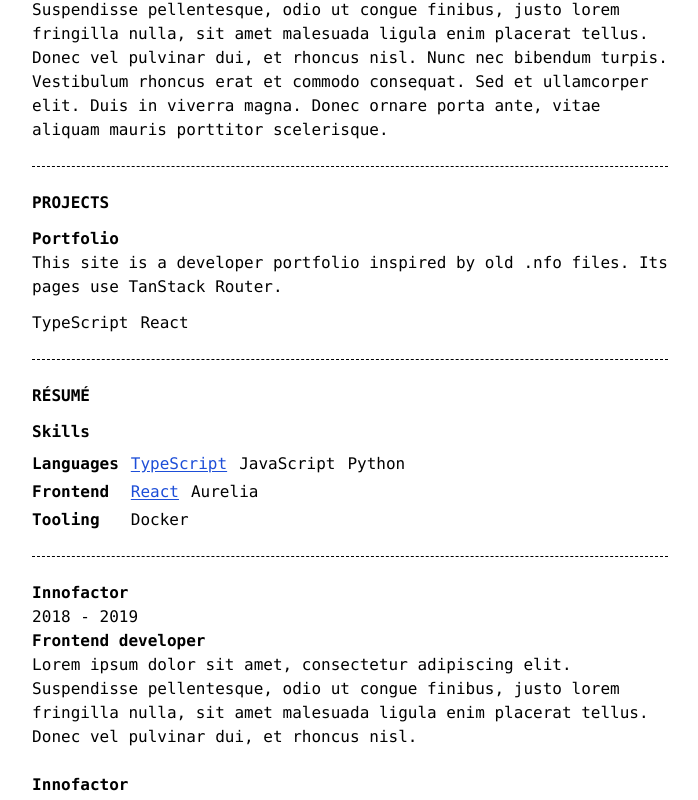
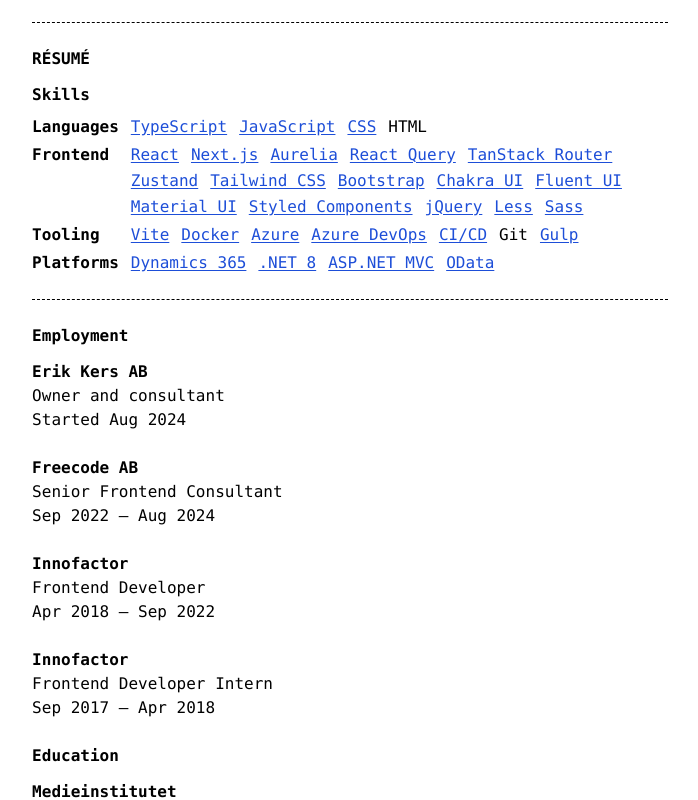
Before and after one commit to erik-kers/portfolio, a React (Vite) app: page / in a window 1280 px wide. Shown: the part 874-1674 px from the top of the page, without its empty margins (290-988 px from the left). Built offline with nearby package versions, Linux system fonts and the light colour scheme.

Commit message:
Simplify portfolio navigation and add CV content

```diff
--- a/src/App.tsx
+++ b/src/App.tsx
@@ -5,6 +5,9 @@ import Text from '@/components/Text'
 import ResumeCard from '@/components/ResumeCard'
 import ProjectCard from '@/components/ProjectCard'
 import Skills from '@/components/Skills'
+import about from '@/data/about.json'
+import education from '@/data/education.json'
+import employment from '@/data/employment.json'
 import projects from '@/data/projects.json'
 import { skillsById } from '@/data/skills'
 
@@ -20,16 +23,13 @@ export default function App() {
   )
 }
 
-export function Description() {
+function Description() {
   return (
-    <section className="nfo-section" aria-labelledby="about-heading">
-      <h2 id="about-heading">About</h2>
-      <Text gutterBottom>
-        Lorem ipsum dolor sit amet, consectetur adipiscing elit. Suspendisse pellentesque, odio ut congue finibus, justo lorem fringilla nulla, sit amet malesuada ligula enim placerat tellus. Donec vel pulvinar dui, et rhoncus nisl. Nunc nec bibendum turpis. Vestibulum rhoncus erat et commodo consequat. Sed et ullamcorper elit. Duis in viverra magna. Donec ornare porta ante, vitae aliquam mauris porttitor scelerisque.
-      </Text>
-      <Text>
-        Lorem ipsum dolor sit amet, consectetur adipiscing elit. Suspendisse pellentesque, odio ut congue finibus, justo lorem fringilla nulla, sit amet malesuada ligula enim placerat tellus. Donec vel pulvinar dui, et rhoncus nisl. Nunc nec bibendum turpis. Vestibulum rhoncus erat et commodo consequat. Sed et ullamcorper elit. Duis in viverra magna. Donec ornare porta ante, vitae aliquam mauris porttitor scelerisque.
-      </Text>
+    <section className="nfo-section" aria-labelledby="about">
+      <h2 id="about">About</h2>
+      {about.map((paragraph, index) => (
+        <Text key={paragraph} gutterBottom={index < about.length - 1}>{paragraph}</Text>
+      ))}
     </section>
   )
 }
@@ -55,14 +55,19 @@ export function Projects({ skill }: { skill?: string }) {
   )
 }
 
-export function Resume() {
+function Resume() {
   return (
-    <section className="nfo-section" aria-labelledby="rés-heading">
-      <h2 id="rés-heading">Résumé</h2>
+    <section className="nfo-section" aria-labelledby="resume">
+      <h2 id="resume">Résumé</h2>
       <Skills />
-      <ResumeCard />
-      <ResumeCard />
-      <ResumeCard />
+      <h3 className="mb-3 font-bold">Employment</h3>
+      <ul>
+        {employment.map(entry => <ResumeCard key={entry.id} {...entry} />)}
+      </ul>
+      <h3 className="mt-6 mb-3 font-bold">Education</h3>
+      <ul>
+        {education.map(entry => <ResumeCard key={entry.id} {...entry} />)}
+      </ul>
     </section>
   )
 }
@@ -71,7 +76,6 @@ export function Home() {
   return (
     <>
       <Description />
-      <Projects />
       <Resume />
     </>
   )
--- a/src/components/Navigation/Nagivation.tsx
+++ b/src/components/Navigation/Nagivation.tsx
@@ -4,10 +4,10 @@ export default function Navigation() {
   return (
     <nav className="nfo-nav" aria-label="Main navigation">
       <ul>
-        <li><Link to="/" activeOptions={{ exact: true }}>Home</Link></li>
-        <li><Link to="/description">About</Link></li>
+        <li><Link to="/" activeOptions={{ exact: true, includeHash: true }}>Home</Link></li>
+        <li><Link to="/" hash="about" activeOptions={{ exact: true, includeHash: true }}>About</Link></li>
         <li><Link to="/projects">Projects</Link></li>
-        <li><Link to="/resume">Résumé</Link></li>
+        <li><Link to="/" hash="resume" activeOptions={{ exact: true, includeHash: true }}>Résumé</Link></li>
       </ul>
     </nav>
   )
--- a/src/components/ProjectCard/ProjectCard.tsx
+++ b/src/components/ProjectCard/ProjectCard.tsx
@@ -2,14 +2,16 @@ import { skillsById } from '@/data/skills'
 
 type ProjectCardProps = {
   title: string
+  period?: string
   description: string
   skills: string[]
 }
 
-export default function ProjectCard({ title, description, skills }: ProjectCardProps) {
+export default function ProjectCard({ title, period, description, skills }: ProjectCardProps) {
   return (
     <article className="nfo-entry">
       <h3 className="font-bold">{title}</h3>
+      {period && <p className="mb-1">{period}</p>}
       <p>{description}</p>
       <ul className="nfo-skill-list mt-3" aria-label="Skills used">
         {skills.map(id => {
--- a/src/components/ResumeCard/ResumeCard.tsx
+++ b/src/components/ResumeCard/ResumeCard.tsx
@@ -1,10 +1,15 @@
-export default function ResumeCard() {
+type ResumeCardProps = {
+  organization: string
+  role: string
+  period: string
+}
+
+export default function ResumeCard({ organization, role, period }: ResumeCardProps) {
   return (
-    <ul className="nfo-entry">
-      <li className="font-bold">Innofactor</li>
-      <li >2018 - 2019</li>
-      <li className="font-bold">Frontend developer</li>
-      <li>Lorem ipsum dolor sit amet, consectetur adipiscing elit. Suspendisse pellentesque, odio ut congue finibus, justo lorem fringilla nulla, sit amet malesuada ligula enim placerat tellus. Donec vel pulvinar dui, et rhoncus nisl.</li>
-    </ul>
+    <li className="nfo-entry">
+      <p className="font-bold">{organization}</p>
+      <p>{role}</p>
+      <p>{period}</p>
+    </li>
   )
 }
--- /dev/null
+++ b/src/data/about.json
@@ -0,0 +1,4 @@
+[
+  "I’m a frontend developer based in Stockholm. I build web applications with JavaScript, TypeScript, and React, and help teams modernize older systems so they’re easier to use and maintain.",
+  "My work has included replacing legacy ASP.NET interfaces, integrating Microsoft Dynamics 365, and setting up deployment workflows in Azure. I’m also interested in backend development and infrastructure."
+]
--- /dev/null
+++ b/src/data/education.json
@@ -0,0 +1,8 @@
+[
+  {
+    "id": "medieinstitutet",
+    "organization": "Medieinstitutet",
+    "role": "Front End Developer program",
+    "period": "2016–2018"
+  }
+]
--- a/src/data/employment.json
+++ b/src/data/employment.json
@@ -0,0 +1,26 @@
+[
+  {
+    "id": "erik-kers-ab",
+    "organization": "Erik Kers AB",
+    "role": "Owner and consultant",
+    "period": "Started Aug 2024"
+  },
+  {
+    "id": "freecode",
+    "organization": "Freecode AB",
+    "role": "Senior Frontend Consultant",
+    "period": "Sep 2022 – Aug 2024"
+  },
+  {
+    "id": "innofactor-developer",
+    "organization": "Innofactor",
+    "role": "Frontend Developer",
+    "period": "Apr 2018 – Sep 2022"
+  },
+  {
+    "id": "innofactor-intern",
+    "organization": "Innofactor",
+    "role": "Frontend Developer Intern",
+    "period": "Sep 2017 – Apr 2018"
+  }
+]
--- a/src/data/projects.json
+++ b/src/data/projects.json
@@ -1,8 +1,118 @@
 [
+  {
+    "id": "industrial-membership",
+    "title": "Industrial membership organization",
+    "period": "Started Oct 2024",
+    "description": "Reviewed and rewrote the frontend of an unsupported ASP.NET application. Helped separate the interface from the backend and collaborated on the API upgrade to .NET 8.",
+    "skills": [
+      "react",
+      "vite",
+      "react-query",
+      "tanstack-router",
+      "tailwind-css",
+      "dotnet",
+      "azure-devops"
+    ]
+  },
+  {
+    "id": "kommunal-modernization",
+    "title": "Kommunal — Application modernization",
+    "period": "Jan–Jun 2023",
+    "description": "Recommended Next.js for a legacy ASP.NET replacement and co-led the design and frontend development. Worked with the client’s test lead to improve performance and accessibility.",
+    "skills": [
+      "nextjs",
+      "zustand",
+      "react-query",
+      "typescript",
+      "azure",
+      "chakra-ui"
+    ]
+  },
+  {
+    "id": "tya-certification",
+    "title": "TYA — Training and certification",
+    "period": "Jan–Sep 2022",
+    "description": "Led frontend development for two apps. One let staff administer training and certifications, and the other let certificate holders view their credentials and pay for replacement cards. Set up deployment pipelines and Azure infrastructure.",
+    "skills": [
+      "nextjs",
+      "react-query",
+      "zustand",
+      "typescript",
+      "azure-devops",
+      "azure",
+      "chakra-ui",
+      "docker",
+      "ci-cd"
+    ]
+  },
+  {
+    "id": "kommunal-member-motions",
+    "title": "Kommunal — Member motions",
+    "period": "Jan–May 2022",
+    "description": "Built a Next.js app for member proposals and motions. Integrated Dynamics 365 data and improved form validation and the overview for members.",
+    "skills": [
+      "nextjs",
+      "react-query",
+      "typescript",
+      "dynamics-365",
+      "material-ui",
+      "styled-components"
+    ]
+  },
+  {
+    "id": "if-metall-finance",
+    "title": "IF Metall — Finance applications",
+    "period": "Jun 2021–Jun 2022",
+    "description": "Built two apps for invoice and ledger workflows with the finance team. Integrated them with Dynamics 365 and helped establish deployment routines.",
+    "skills": [
+      "react",
+      "typescript",
+      "fluent-ui",
+      "react-query",
+      "odata",
+      "dynamics-365"
+    ]
+  },
+  {
+    "id": "kommunal-course-admin",
+    "title": "Kommunal — Course administration",
+    "period": "Dec 2018–May 2019",
+    "description": "Built booking and scheduling features for the course administration module in Kommunal’s existing platform, integrated with Dynamics 365.",
+    "skills": [
+      "javascript",
+      "jquery",
+      "aspnet-mvc",
+      "bootstrap",
+      "less",
+      "css",
+      "dynamics-365"
+    ]
+  },
+  {
+    "id": "if-metall-meetings",
+    "title": "IF Metall — Meetings and case management",
+    "period": "Sep 2017–Sep 2018",
+    "description": "Worked with a senior developer on a web app for meetings, minutes, and case management, integrated with Dynamics 365.",
+    "skills": [
+      "javascript",
+      "typescript",
+      "aurelia",
+      "sass",
+      "gulp",
+      "dynamics-365",
+      "bootstrap"
+    ]
+  },
   {
     "id": "portfolio",
     "title": "Portfolio",
     "description": "This site is a developer portfolio inspired by old .nfo files. Its pages use TanStack Router.",
-    "skills": ["typescript", "react"]
+    "skills": [
+      "typescript",
+      "react",
+      "tanstack-router",
+      "vite",
+      "tailwind-css"
+    ]
   }
 ]
--- /dev/null
+++ b/src/data/skills.json
@@ -0,0 +1,142 @@
+[
+  {
+    "label": "Languages",
+    "skills": [
+      {
+        "id": "typescript",
+        "label": "TypeScript"
+      },
+      {
+        "id": "javascript",
+        "label": "JavaScript"
+      },
+      {
+        "id": "css",
+        "label": "CSS"
+      },
+      {
+        "id": "html",
+        "label": "HTML"
+      }
+    ]
+  },
+  {
+    "label": "Frontend",
+    "skills": [
+      {
+        "id": "react",
+        "label": "React"
+      },
+      {
+        "id": "nextjs",
+        "label": "Next.js"
+      },
+      {
+        "id": "aurelia",
+        "label": "Aurelia"
+      },
+      {
+        "id": "react-query",
+        "label": "React Query"
+      },
+      {
+        "id": "tanstack-router",
+        "label": "TanStack Router"
+      },
+      {
+        "id": "zustand",
+        "label": "Zustand"
+      },
+      {
+        "id": "tailwind-css",
+        "label": "Tailwind CSS"
+      },
+      {
+        "id": "bootstrap",
+        "label": "Bootstrap"
+      },
+      {
+        "id": "chakra-ui",
+        "label": "Chakra UI"
+      },
+      {
+        "id": "fluent-ui",
+        "label": "Fluent UI"
+      },
+      {
+        "id": "material-ui",
+        "label": "Material UI"
+      },
+      {
+        "id": "styled-components",
+        "label": "Styled Components"
+      },
+      {
+        "id": "jquery",
+        "label": "jQuery"
+      },
+      {
+        "id": "less",
+        "label": "Less"
+      },
+      {
+        "id": "sass",
+        "label": "Sass"
+      }
+    ]
+  },
+  {
+    "label": "Tooling",
+    "skills": [
+      {
+        "id": "vite",
+        "label": "Vite"
+      },
+      {
+        "id": "docker",
+        "label": "Docker"
+      },
+      {
+        "id": "azure",
+        "label": "Azure"
+      },
+      {
+        "id": "azure-devops",
+        "label": "Azure DevOps"
+      },
+      {
+        "id": "ci-cd",
+        "label": "CI/CD"
+      },
+      {
+        "id": "git",
+        "label": "Git"
+      },
+      {
+        "id": "gulp",
+        "label": "Gulp"
+      }
+    ]
+  },
+  {
+    "label": "Platforms",
+    "skills": [
+      {
+        "id": "dynamics-365",
+        "label": "Dynamics 365"
+      },
+      {
+        "id": "dotnet",
+        "label": ".NET 8"
+      },
+      {
+        "id": "aspnet-mvc",
+        "label": "ASP.NET MVC"
+      },
+      {
+        "id": "odata",
+        "label": "OData"
+      }
+    ]
+  }
+]
--- a/src/data/skills.ts
+++ b/src/data/skills.ts
@@ -1,26 +1,8 @@
 import projects from './projects.json'
 
-export const skillGroups = [
-  {
-    label: 'Languages',
-    skills: [
-      { id: 'typescript', label: 'TypeScript' },
-      { id: 'javascript', label: 'JavaScript' },
-      { id: 'python', label: 'Python' },
-    ],
-  },
-  {
-    label: 'Frontend',
-    skills: [
-      { id: 'react', label: 'React' },
-      { id: 'aurelia', label: 'Aurelia' },
-    ],
-  },
-  {
-    label: 'Tooling',
-    skills: [{ id: 'docker', label: 'Docker' }],
-  },
-]
+import skillGroups from './skills.json'
+
+export { skillGroups }
 
 export const skillsById = new Map(
   skillGroups.flatMap(({ skills }) => skills.map(skill => [skill.id, skill] as const)),
--- a/src/index.css
+++ b/src/index.css
@@ -5,6 +5,12 @@ html {
   color: #000;
   font-family: var(--font-mono);
   scroll-padding-top: 5rem;
+}
+
+@media (max-width: 26rem) {
+  html {
+    scroll-padding-top: 7rem;
+  }
 }
 
 .nfo-document {
```
Also changed, not shown: src/router.tsx (+19 -5 lines).
